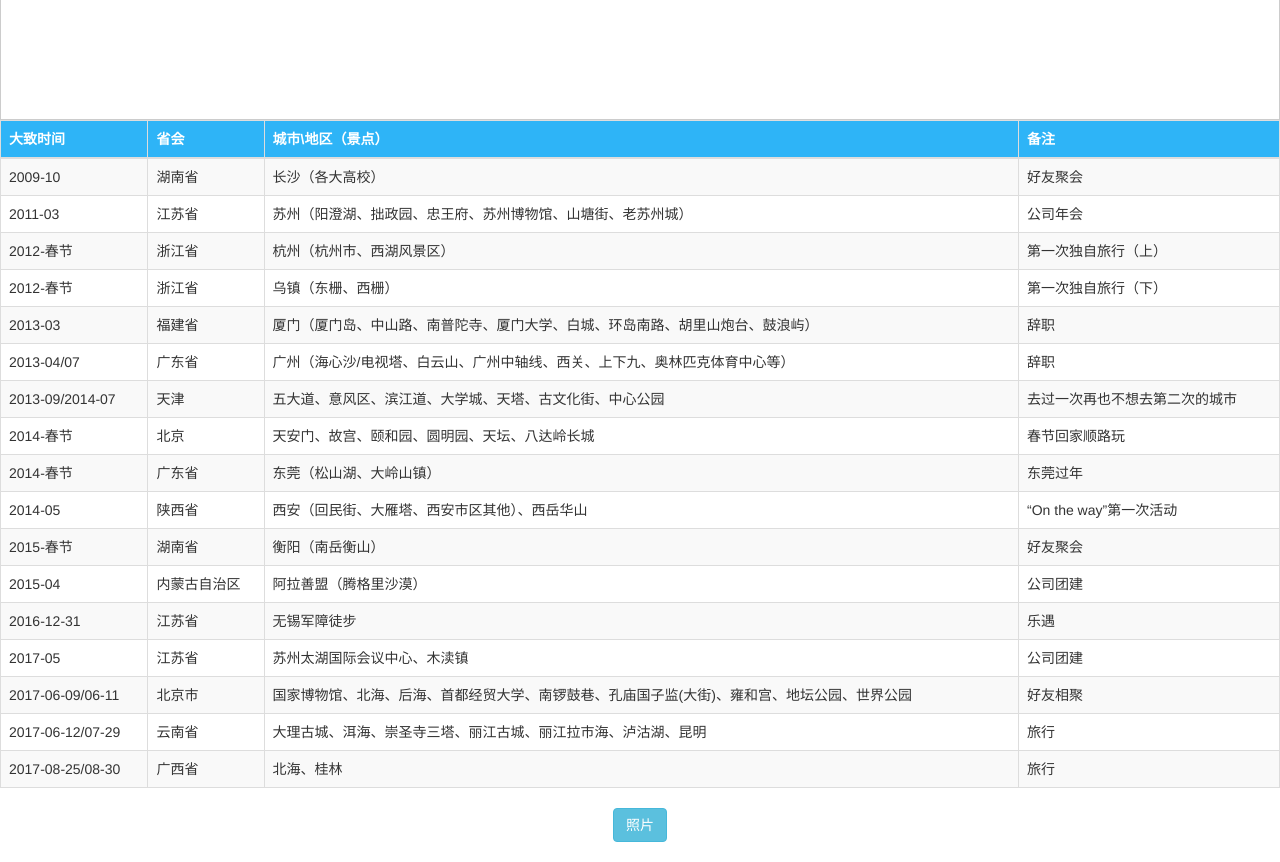
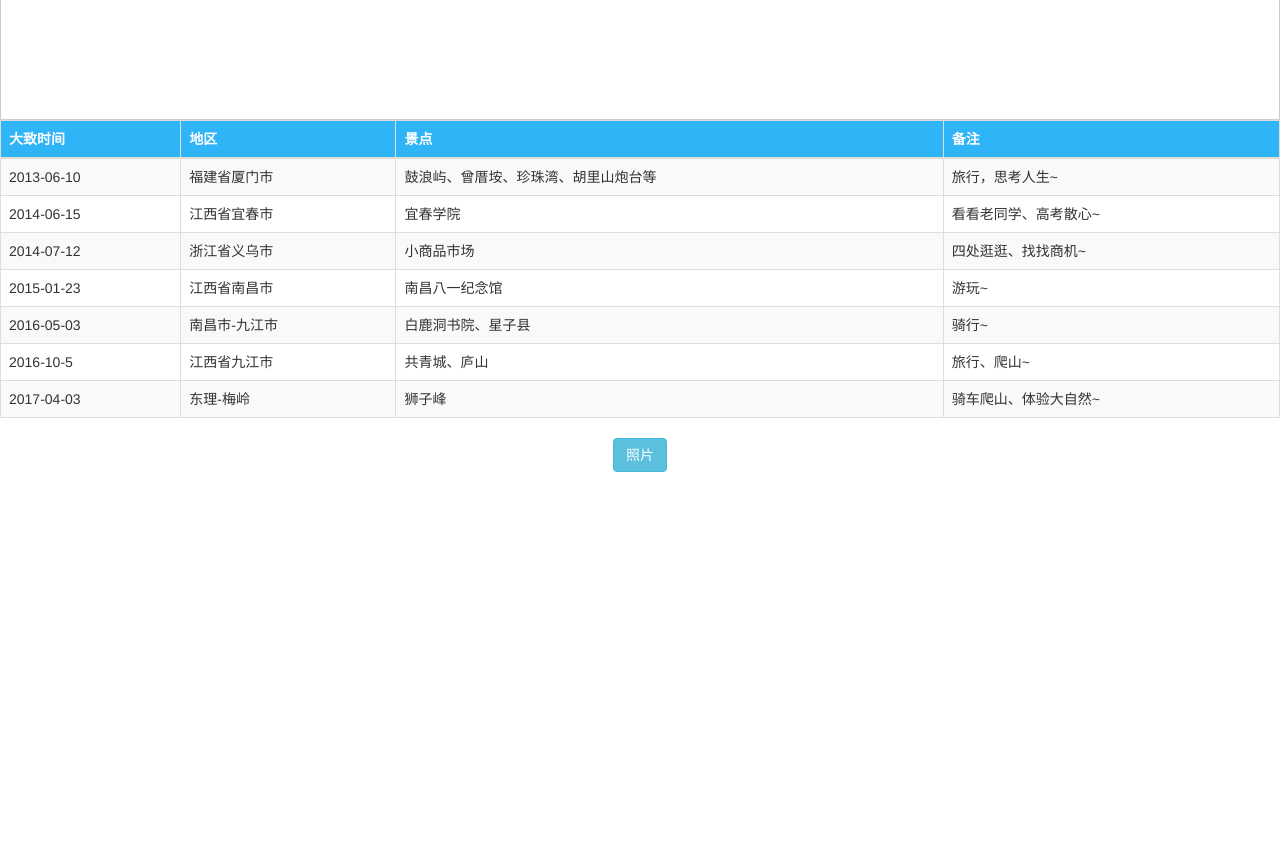
Before and after one commit to j710328466/footprint, a plain HTML site: page index.html in a window 1280 px wide. Shown: the part 680-1542 px from the top of the page. After the commit the page ends 1172 px from the top, so only its background shows below. Drawn offline with Linux system fonts and the light colour scheme; a script that the page names is missing.

Commit message:
修改列表

```diff
--- a/index.html
+++ b/index.html
@@ -38,112 +38,52 @@
 		<table class="table table-striped table-bordered table-hover table-responsive" >
 		  <thead>
 		  	<th>大致时间</th>
-		  	<th>省会</th>
-		  	<th>城市\地区（景点）</th>
+		  	<th>地区</th>
+		  	<th>景点</th>
 		  	<th>备注</th>
 		  </thead>
 		  <tbody>
 			<tr>
-		  		<td>2009-10</td>
-			  	<td>湖南省</td>
-			  	<td>长沙（各大高校）</td>
-			  	<td>好友聚会</td>
+				<td>2013-06-10</td>
+				<td>福建省厦门市</td>
+				<td>鼓浪屿、曾厝垵、珍珠湾、胡里山炮台等</td>
+				<td>旅行，思考人生~</td>
 			</tr>
 			<tr>
-		  		<td>2011-03</td>
-			  	<td>江苏省</td>
-			  	<td>苏州（阳澄湖、拙政园、忠王府、苏州博物馆、山塘街、老苏州城）</td>
-			  	<td>公司年会</td>
+				<td>2014-06-15</td>
+				<td>江西省宜春市</td>
+				<td>宜春学院</td>
+				<td>看看老同学、高考散心~</td>
 			</tr>
 			<tr>
-		  		<td>2012-春节</td>
-			  	<td>浙江省</td>
-			  	<td>杭州（杭州市、西湖风景区）</td>
-			  	<td>第一次独自旅行（上）</td>
+				<td>2014-07-12</td>
+				<td>浙江省义乌市</td>
+				<td>小商品市场</td>
+				<td>四处逛逛、找找商机~</td>
 			</tr>
 			<tr>
-		  		<td>2012-春节</td>
-			  	<td>浙江省</td>
-			  	<td>乌镇（东栅、西栅）</td>
-			  	<td>第一次独自旅行（下）</td>
+				<td>2015-01-23</td>
+				<td>江西省南昌市</td>
+				<td>南昌八一纪念馆</td>
+				<td>游玩~</td>
 			</tr>
 			<tr>
-		  		<td>2013-03</td>
-			  	<td>福建省</td>
-			  	<td>厦门（厦门岛、中山路、南普陀寺、厦门大学、白城、环岛南路、胡里山炮台、鼓浪屿）</td>
-			  	<td>辞职</td>
+				<td>2016-05-03</td>
+				<td>南昌市-九江市</td>
+				<td>白鹿洞书院、星子县</td>
+				<td>骑行~</td>
 			</tr>
 			<tr>
-		  		<td>2013-04/07</td>
-			  	<td>广东省</td>
-			  	<td>广州（海心沙/电视塔、白云山、广州中轴线、西关、上下九、奥林匹克体育中心等）</td>
-			  	<td>辞职</td>
+				<td>2016-10-5</td>
+				<td>江西省九江市</td>
+				<td>共青城、庐山</td>
+				<td>旅行、爬山~</td>
 			</tr>
 			<tr>
-		  		<td>2013-09/2014-07</td>
-			  	<td>天津</td>
-			  	<td>五大道、意风区、滨江道、大学城、天塔、古文化街、中心公园</td>
-			  	<td>去过一次再也不想去第二次的城市</td>
-		  	</tr>
-		  	<tr>
-		  		<td>2014-春节</td>
-			  	<td>北京</td>
-			  	<td>天安门、故宫、颐和园、圆明园、天坛、八达岭长城</td>
-			  	<td>春节回家顺路玩</td>
-		  	</tr>
-		  	<tr>
-		  		<td>2014-春节</td>
-			  	<td>广东省</td>
-			  	<td>东莞（松山湖、大岭山镇）</td>
-			  	<td>东莞过年</td>
-		  	</tr>
-		  	<tr>
-		  		<td>2014-05</td>
-			  	<td>陕西省</td>
-			  	<td>西安（回民街、大雁塔、西安市区其他）、西岳华山</td>
-			  	<td>“On the way”第一次活动</td>
-		  	</tr>
-		  	<tr>
-		  		<td>2015-春节</td>
-			  	<td>湖南省</td>
-			  	<td>衡阳（南岳衡山）</td>
-			  	<td>好友聚会</td>
-		  	</tr>
-		  	<tr>
-		  		<td>2015-04</td>
-			  	<td>内蒙古自治区</td>
-			  	<td>阿拉善盟（腾格里沙漠）</td>
-			  	<td>公司团建</td>
-		  	</tr>
-			<tr>
-		  		<td>2016-12-31</td>
-			  	<td>江苏省</td>
-			  	<td>无锡军障徒步</td>
-			  	<td>乐遇</td>
-		  	</tr>
-			<tr>
-		  		<td>2017-05</td>
-			  	<td>江苏省</td>
-			  	<td>苏州太湖国际会议中心、木渎镇</td>
-			  	<td>公司团建</td>
-		  	</tr>
-			<tr>
-		  		<td>2017-06-09/06-11</td>
-			  	<td>北京市</td>
-			  	<td>国家博物馆、北海、后海、首都经贸大学、南锣鼓巷、孔庙国子监(大街)、雍和宫、地坛公园、世界公园</td>
-			  	<td>好友相聚</td>
-		  	</tr>
-			<tr>
-		  		<td>2017-06-12/07-29</td>
-			  	<td>云南省</td>
-			  	<td>大理古城、洱海、崇圣寺三塔、丽江古城、丽江拉市海、泸沽湖、昆明</td>
-			  	<td>旅行</td>
-		  	</tr>
-			<tr>
-		  		<td>2017-08-25/08-30</td>
-			  	<td>广西省</td>
-			  	<td>北海、桂林</td>
-			  	<td>旅行</td>
+				<td>2017-04-03</td>
+				<td>东理-梅岭</td>
+				<td>狮子峰</td>
+				<td>骑车爬山、体验大自然~</td>
 			</tr>
 		  </tbody>
 		</table>
```
Lines whose indentation alone changed are shown as unchanged.
